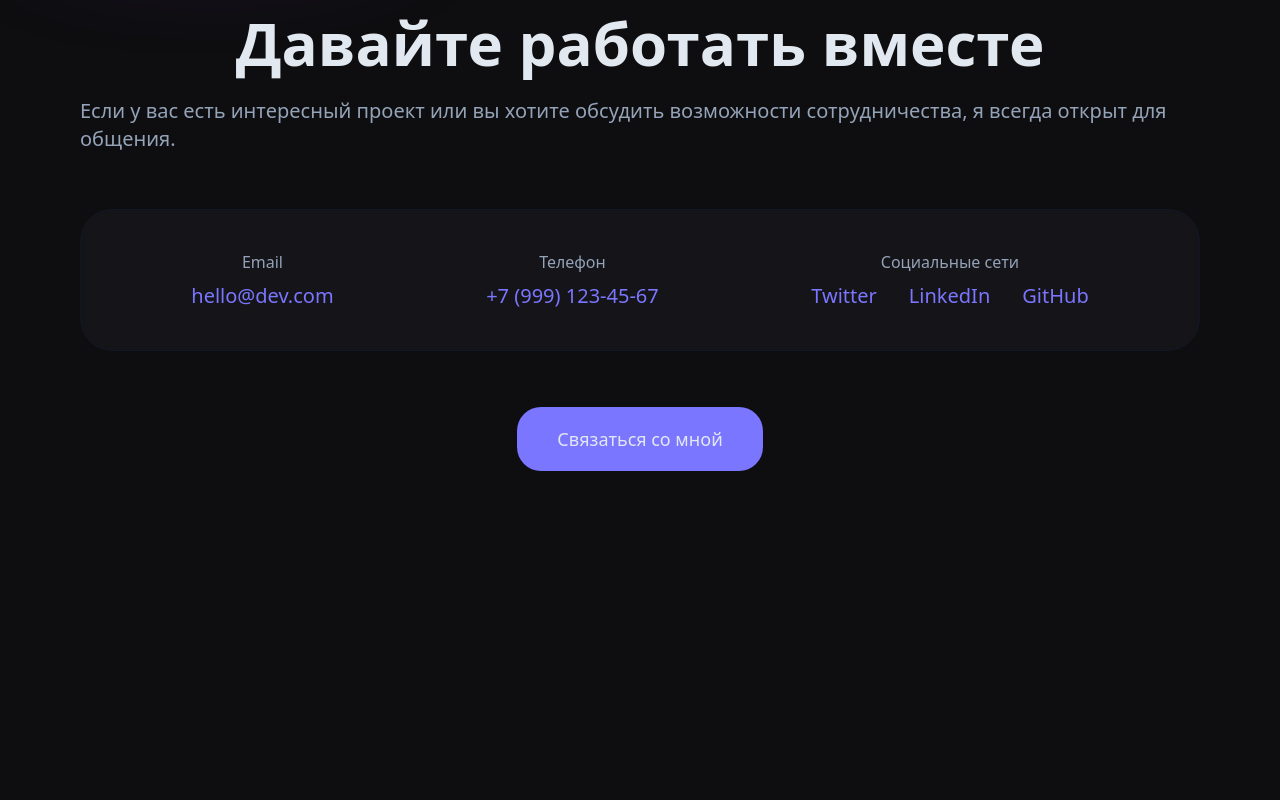
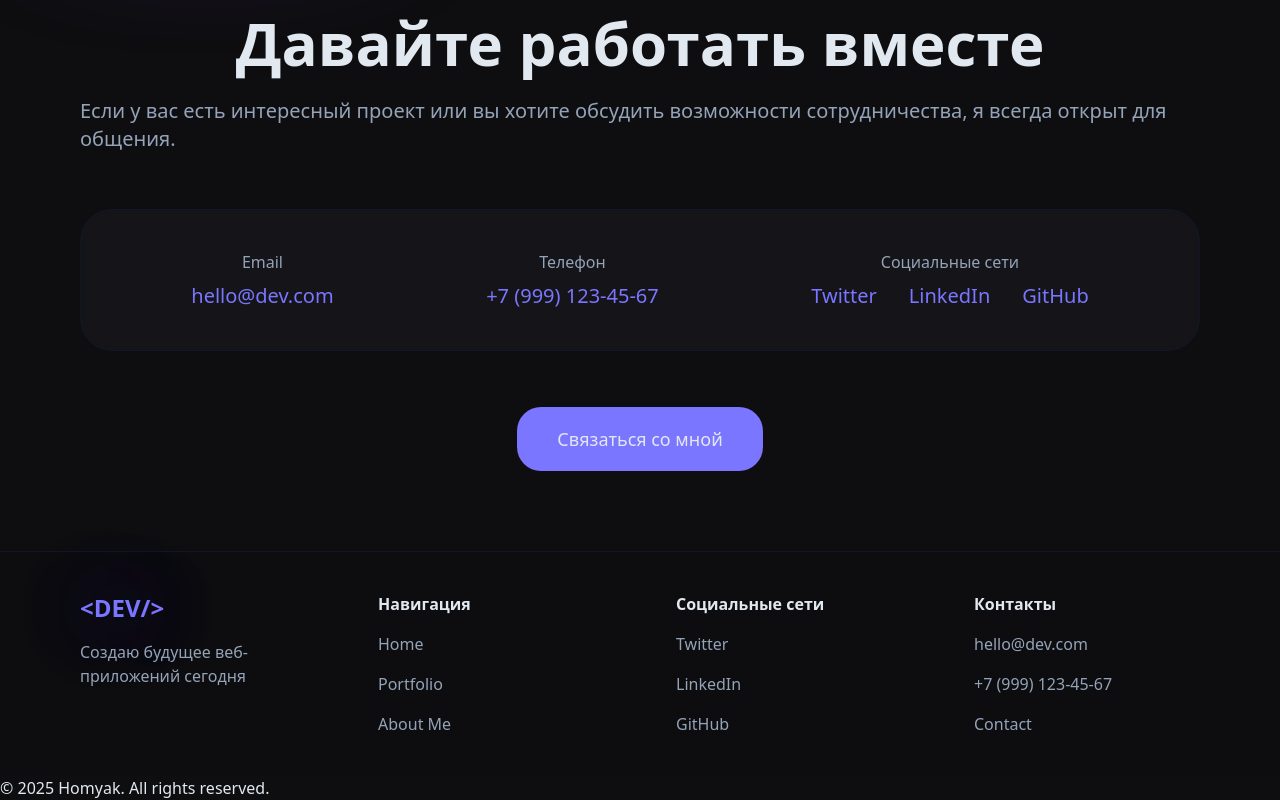
Before and after one commit to code-hamster-09/homyak-portfolio, a Next.js app: page / in a window 1280 px wide. Shown: the part 684-1484 px from the top of the page. Before the commit the page ends 1235 px from the top, so only its background shows below. Built offline with nearby package versions, Linux system fonts and the light colour scheme.

Commit message:
added footer component

```diff
--- a/src/app/layout.tsx
+++ b/src/app/layout.tsx
@@ -2,18 +2,11 @@ import type { Metadata } from "next";
 import { Geist, Geist_Mono } from "next/font/google";
 import "./globals.css";
 
-const geistSans = Geist({
-  variable: "--font-geist-sans",
-  subsets: ["latin"],
-});
-
-const geistMono = Geist_Mono({
-  variable: "--font-geist-mono",
-  subsets: ["latin"],
-});
+const _geist = Geist({ subsets: ["latin"] })
+const _geistMono = Geist_Mono({ subsets: ["latin"] })
 
 export const metadata: Metadata = {
-  title: "Create Next App",
+  title: "Homyak Portfolio",
   description: "Generated by create next app",
 };
 
@@ -25,7 +18,7 @@ export default function RootLayout({
   return (
     <html lang="en">
       <body
-        className={`${geistSans.variable} ${geistMono.variable} antialiased bg-bg-main text-text-primary`}
+        className={`font-sans antialiased bg-bg-main text-text-primary`}
       >
         {children}
       </body>
--- a/src/app/page.tsx
+++ b/src/app/page.tsx
@@ -1,3 +1,4 @@
+import Footer from "@/components/Footer";
 import Header from "@/components/Header";
 import { Button } from "@/components/ui/button";
 import Image from "next/image";
@@ -35,7 +36,7 @@ export default function Home() {
           </div>
           <div className="w-full max-w-[400px] aspect-square">
             <Image
-              src="/globe-optimized.svg"
+              src="/homyakImage.jpg"
               alt="Globe illustration"
               width={400}
               height={400}
@@ -61,7 +62,7 @@ export default function Home() {
                 <span className="text-text-secondary">{contact.type}</span>
                 <div className="space-x-8 text-accent-purple text-xl">
                   {contact.value.map((val) => (
-                    <Link key={val} href="#">
+                    <Link className="hover:opacity-80 transition-all duration-200" key={val} href="#">
                       {val}
                     </Link>
                   ))}
@@ -74,6 +75,7 @@ export default function Home() {
           </Link>
         </section>
       </main>
+      <Footer />
     </div>
   );
 }
--- a/src/components/Footer.tsx
+++ b/src/components/Footer.tsx
@@ -1,10 +1,95 @@
+import Link from "next/link";
 
 const Footer = () => {
+  const links = {
+    navigation: [
+      { name: "Home", href: "/" },
+      { name: "Portfolio", href: "/projects" },
+      { name: "About Me", href: "/about" },
+    ],
+    social: [
+      { name: "Twitter", href: "https://twitter.com/" },
+      {
+        name: "LinkedIn",
+        href: "https://www.linkedin.com/in/mutalif-sagilan-982248347/",
+      },
+      { name: "GitHub", href: "https://github.com/code-hamster-09" },
+    ],
+    contacts: [
+      { name: "hello@dev.com", href: "#" },
+      { name: "+7 (999) 123-45-67", href: "#" },
+      { name: "Contact", href: "/contact" },
+    ],
+  };
   return (
     <footer>
+      <div className="w-full grid grid-cols-1 md:grid-cols-2 lg:grid-cols-4 px-20 py-10 bg-bg-main/85 border-t border-gray-900 gap-18">
+        <div className="flex space-y-4 flex-col">
+          <Link
+            href={"/"}
+            className="text-accent-purple text-glow text-2xl font-bold"
+          >
+            {"<DEV/>"}
+          </Link>
+          <p className="text-text-secondary font-medium">
+            Создаю будущее веб-приложений сегодня
+          </p>
+        </div>
+        <div className="flex space-y-4 flex-col">
+          <span className="text-text-primary font-bold">Навигация</span>
+          {links.navigation.map((link) => (
+            <Link
+              key={link.name}
+              href={link.href}
+              className={`text-text-secondary font-medium transition-colors duration-200 hover:text-accent-purple  `}
+            >
+              {link.name}
+            </Link>
+          ))}
+        </div>
+        <div className="flex space-y-4 flex-col">
+          <span className="text-text-primary font-bold">Социальные сети</span>
+          {links.social.map((link) => (
+            <Link
+              key={link.name}
+              href={link.href}
+              className={`text-text-secondary font-medium transition-colors duration-200 hover:text-accent-purple`}
+            >
+              {link.name}
+            </Link>
+          ))}
+        </div>
+        <div className="flex space-y-4 flex-col">
+          <span className="text-text-primary font-bold">Контакты</span>
+          {links.contacts.map((link) => {
+            if (link.href !== "#") {
+              return (
+                <Link
+                  key={link.name}
+                  href={link.href}
+                  className={`text-text-secondary font-medium transition-colors duration-200 hover:text-accent-purple`}
+                >
+                  {link.name}
+                </Link>
+              );
+            } else {
+              return (
+                <span
+                  key={link.name}
+                  className="text-text-secondary font-medium"
+                >
+                  {link.name}
+                </span>
+              );
+            }
+          })}
+        </div>
+      </div>
+      <div className="mb-4 md:mb-0">
+        &copy; {new Date().getFullYear()} Homyak. All rights reserved.
+      </div>
+    </footer>
+  );
+};
 
-    </footer>
-  )
-}
-
-export default Footer
+export default Footer;
--- a/src/components/Header.tsx
+++ b/src/components/Header.tsx
@@ -1,9 +1,10 @@
+import Link from "next/link";
 import Navigation from "./Navigation";
 
 const Header = () => {
   return (
     <header className="w-full flex items-center justify-between px-20 py-8 bg-bg-main/85 backdrop-blur-sm sticky top-0 left-0 z-50 text-text-primary border-b border-gray-900">
-      <span className="text-accent-purple text-glow text-2xl font-bold">{"<DEV/>"}</span>
+      <Link href={"/"} className="text-accent-purple text-glow text-2xl font-bold">{"<DEV/>"}</Link>
       <Navigation />
     </header>
   );
```
Also changed, not shown: public/homyakImage.jpg (added).
